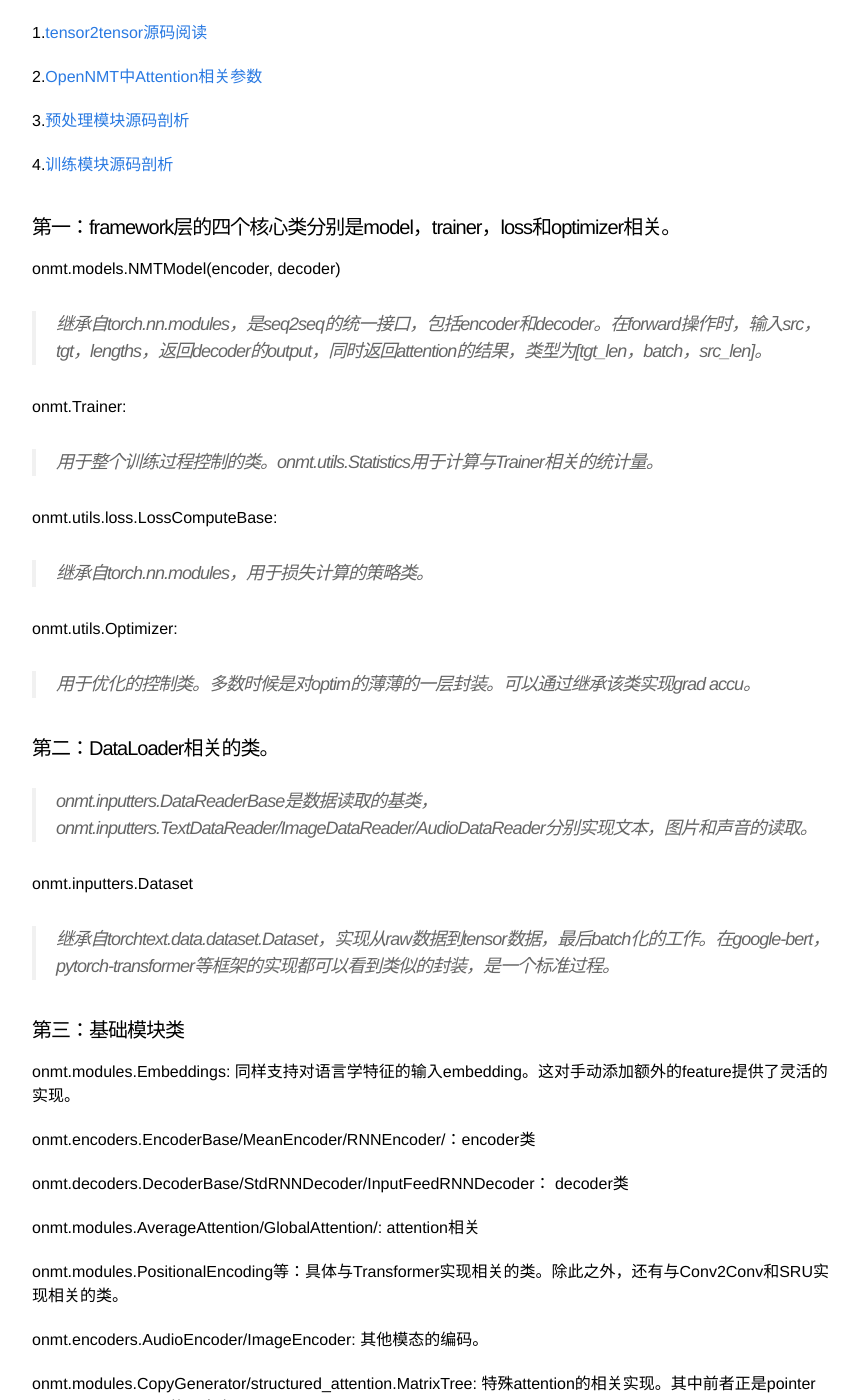
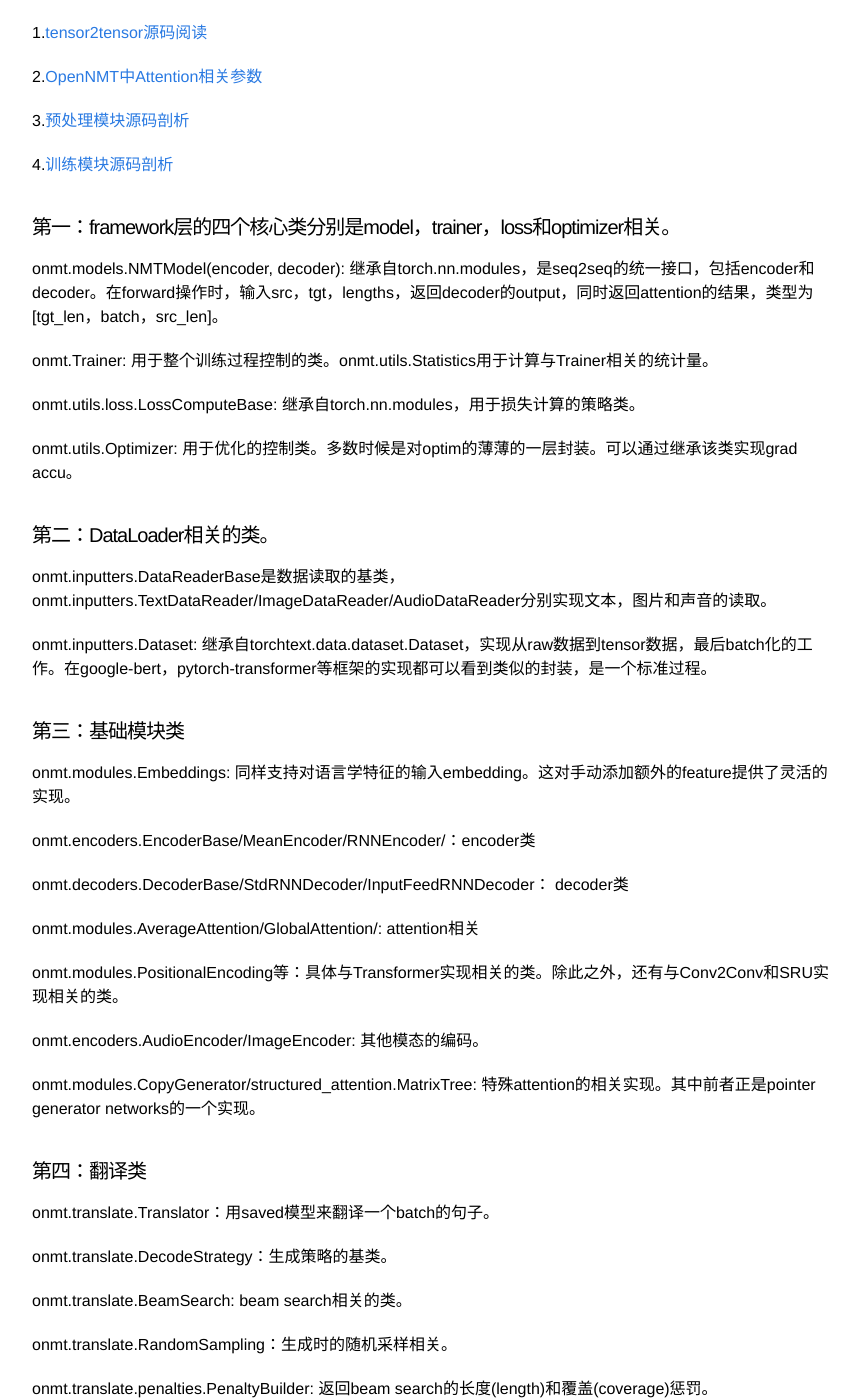
Before and after one commit to zhpmatrix/zhpmatrix.github.io, a Jekyll site: the page built from _posts/2019-08-25-opennmt-framework.md, in a window 1280 px wide and 1400 px high, scrolled down 403 px. Shown: the whole window, without its empty margins (208-1067 px from the left). Built offline with Jekyll 4.4.1, drawn with Linux system fonts in a browser that asks for light colours; comment, search, counter and statistics services are not loaded.

Commit message:
update blog style

```diff
--- a/_posts/2019-08-25-opennmt-framework.md
+++ b/_posts/2019-08-25-opennmt-framework.md
@@ -22,30 +22,20 @@ mathjax: true
 
 #### 第一：framework层的四个核心类分别是model，trainer，loss和optimizer相关。
 
-onmt.models.NMTModel(encoder, decoder)
+onmt.models.NMTModel(encoder, decoder): 继承自torch.nn.modules，是seq2seq的统一接口，包括encoder和decoder。在forward操作时，输入src，tgt，lengths，返回decoder的output，同时返回attention的结果，类型为[tgt\_len，batch，src\_len]。
 
->继承自torch.nn.modules，是seq2seq的统一接口，包括encoder和decoder。在forward操作时，输入src，tgt，lengths，返回decoder的output，同时返回attention的结果，类型为[tgt\_len，batch，src\_len]。
-
-onmt.Trainer:
-
->用于整个训练过程控制的类。onmt.utils.Statistics用于计算与Trainer相关的统计量。
+onmt.Trainer: 用于整个训练过程控制的类。onmt.utils.Statistics用于计算与Trainer相关的统计量。
 
 
-onmt.utils.loss.LossComputeBase:
+onmt.utils.loss.LossComputeBase: 继承自torch.nn.modules，用于损失计算的策略类。
 
->继承自torch.nn.modules，用于损失计算的策略类。
-
-onmt.utils.Optimizer:
-
->用于优化的控制类。多数时候是对optim的薄薄的一层封装。可以通过继承该类实现grad accu。
+onmt.utils.Optimizer: 用于优化的控制类。多数时候是对optim的薄薄的一层封装。可以通过继承该类实现grad accu。
 
 #### 第二：DataLoader相关的类。
 
->onmt.inputters.DataReaderBase是数据读取的基类，onmt.inputters.TextDataReader/ImageDataReader/AudioDataReader分别实现文本，图片和声音的读取。
+onmt.inputters.DataReaderBase是数据读取的基类，onmt.inputters.TextDataReader/ImageDataReader/AudioDataReader分别实现文本，图片和声音的读取。
 
-onmt.inputters.Dataset
-
->继承自torchtext.data.dataset.Dataset，实现从raw数据到tensor数据，最后batch化的工作。在google-bert，pytorch-transformer等框架的实现都可以看到类似的封装，是一个标准过程。
+onmt.inputters.Dataset: 继承自torchtext.data.dataset.Dataset，实现从raw数据到tensor数据，最后batch化的工作。在google-bert，pytorch-transformer等框架的实现都可以看到类似的封装，是一个标准过程。
 
 #### 第三：基础模块类
 
```
